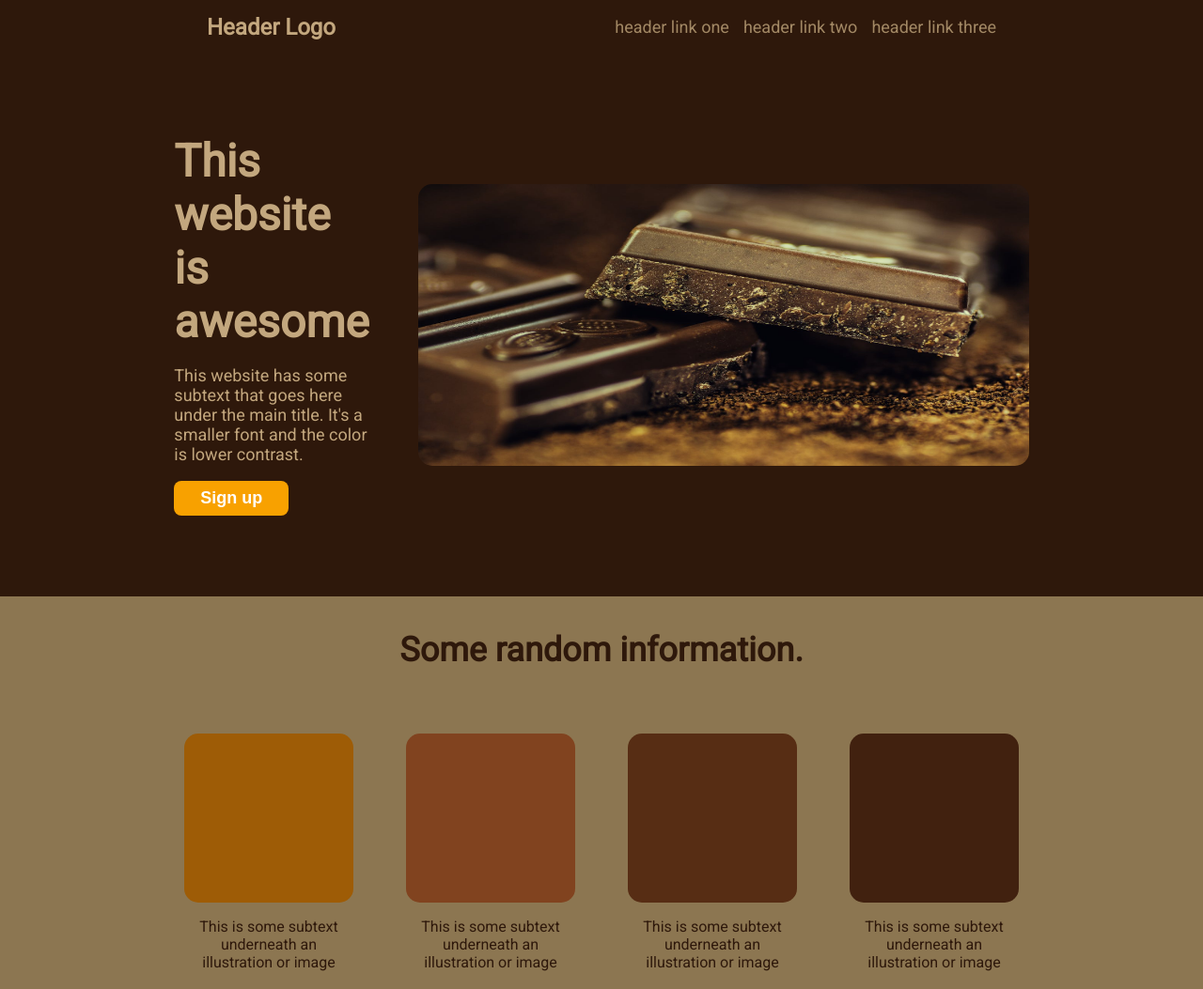
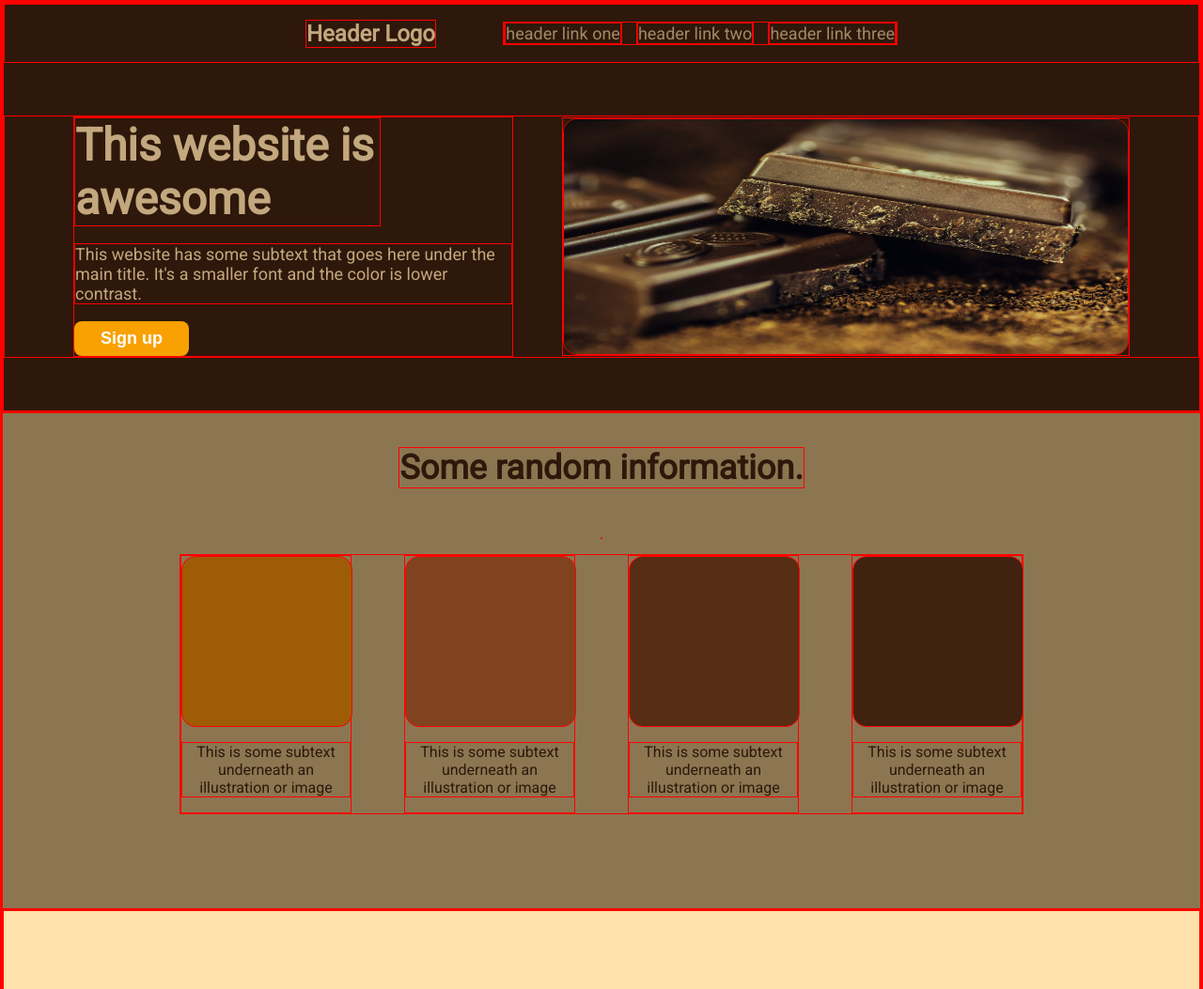
Before and after one commit to TashaWolff/TOPLandingPage, a plain HTML site: page index.html in a window 1280 px wide. Shown: the top 1053 px of the page at 94% size. Drawn offline with Linux system fonts and the light colour scheme.

Commit message:
Make awesome text box alignment match image next to it and slightly refactor stylesheet layout

```diff
--- a/style.css
+++ b/style.css
@@ -1,3 +1,7 @@
+* {
+    border: 1px solid red;
+}
+
 html, body {
     margin: 0;
     padding: 0;
@@ -10,7 +14,82 @@ body {
     font-family: 'Roboto', sans-serif;
 }
 
-/* Styling for top of page */
+.page-top,
+.footer {
+    background-color: #2e180b;
+    color: #ffe2adb6;
+}
+
+.page-top {
+    display: flex;
+    flex-direction: column;
+}
+
+.header {
+    display: flex;
+    flex: 1;
+    align-items:  center;
+    padding: 0 320px;
+}
+
+.logo {
+    font-weight: bolder;
+    font-size: 24px;
+}
+
+.text-box {
+    /* display: flex;
+    flex-direction: column;
+    align-items: flex-start; */
+    align-self: stretch;
+    flex: 1;
+}
+
+.awesome-text {
+    font-size: 48px;
+    font-weight: bolder;
+    width: 324px;
+}
+
+.awesome-secondary {
+    font-size: 18px;
+    width: 464px;
+}
+
+.content-top {
+    display: flex;
+    align-items: center;
+    justify-content: center;
+    gap: 52px;
+    padding: 0 320px;
+    margin: 56px 0;
+}
+
+.img-box {
+    display: flex;
+}
+
+.img-top{
+    border-radius: 15px;
+    width: 600px;
+    height: 250px;
+    flex: 1;
+}
+
+ul {
+    display: flex;
+    list-style: none;
+    padding: 0;
+    gap: 15px;
+    font-size: 18px;
+    margin-left: auto;
+    flex: none;
+}
+
+a {
+    text-decoration: none;
+    color: #ffe2ad8e;
+}
 
 button {
     background-color: #f8a100;
@@ -21,77 +100,6 @@ button {
     font-weight: bold;
     border: none;
 }
-
-.page-top,
-.footer {
-    background-color: #2e180b;
-    color: #ffe2adb6;
-}
-
-.page-top-container {
-    display: flex;
-    flex-direction: column;
-    padding: 0 220px;
-}
-
-.header {
-    display: flex;
-    align-items:  center;
-}
-
-.logo {
-    font-weight: bolder;
-    font-size: 24px;
-}
-
-.text-box {
-    align-self: stretch;
-    flex: 1;
-}
-
-.awesome-secondary {
-    font-size: 18px;
-}
-
-.content-top {
-    display: flex;
-    align-items: center;
-    justify-content: center;
-    gap: 52px;
-    margin: 86px 0;
-}
-
-.awesome-text {
-    font-size: 48px;
-    font-weight: bolder;
-}
-
-.img-box {
-    display: flex;
-}
-
-.img-top{
-    border-radius: 15px;
-    width: 650px;
-    height: 300px;
-    flex: 1;
-}
-
-ul {
-    display: flex;
-    list-style: none;
-    padding: 0;
-    gap: 15px;
-    font-size: 18px;
-    margin-left: auto;
-}
-
-a {
-    text-decoration: none;
-    color: #ffe2ad8e;
-}
-
-/* Styling for middle of page */
 
 .page-middle-top,
 .page-bottom {
```
